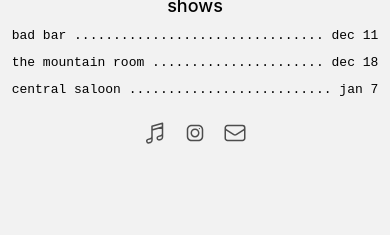
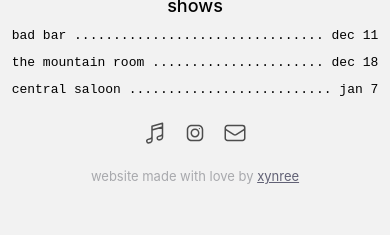
Before and after one commit to xynree/jh-website, an Astro site: page / in a window 390 px wide. Shown: the part 489-724 px from the top of the page. Built offline with nearby package versions, Linux system fonts and the light colour scheme; Astro itself is replaced by a stand-in of ours; no server answers.

Commit message:
feat: add attribution

```diff
--- /dev/null
+++ b/src/components/Attribution.astro
@@ -0,0 +1,26 @@
+<p class="attribution">
+  website made with love by <a href="https://www.xinrui.work">xynree</a>
+</p>
+
+<style>
+  .attribution {
+    font-size: 13px;
+    font-weight: 400;
+    color: rgb(168, 169, 173);
+    position: fixed;
+    bottom: 0.75rem;
+  }
+
+  @media (max-width: 480px) {
+    .attribution {
+      position: static;
+      padding-bottom: 3rem;
+      margin-top: -2.25rem;
+    }
+  }
+
+  a,
+  a:visited {
+    color: rgb(97, 97, 117);
+  }
+</style>
--- a/src/layouts/Layout.astro
+++ b/src/layouts/Layout.astro
@@ -3,7 +3,7 @@
   <head>
     <meta charset="UTF-8" />
     <meta name="viewport" content="width=device-width" />
-    <link rel="icon" type="image/x-icon" href="/favicon.ico" />
+    <link rel="icon" type="image/x-icon" href="./favicon/favicon.ico" />
     <link rel="stylesheet" href="./global.css" />
     <meta name="generator" content={Astro.generator} />
 
@@ -21,7 +21,7 @@
       property="og:description"
       content="Garage punk from Seattle, WA. Unaffiliated with the automotive company."
     />
-    <meta property="og:image" content="./favicon/jh-logo-light-expanded.jpeg" />
+    <meta property="og:image" content="./jh-logo-light-expanded.jpeg" />
 
     <!-- Twitter Meta Tags -->
     <meta name="twitter:card" content="summary_large_image" />
--- a/src/pages/index.astro
+++ b/src/pages/index.astro
@@ -5,6 +5,7 @@ import BandcampEmbed from "../components/BandcampEmbed.astro";
 import Upcoming from "../components/Upcoming.astro";
 import Layout from "../layouts/Layout.astro";
 import Contact from "../components/Contact.astro";
+import Attribution from "../components/Attribution.astro";
 ---
 
 <Layout>
@@ -13,4 +14,5 @@ import Contact from "../components/Contact.astro";
   <BandcampEmbed />
   <Upcoming />
   <Contact />
+  <Attribution />
 </Layout>
```
